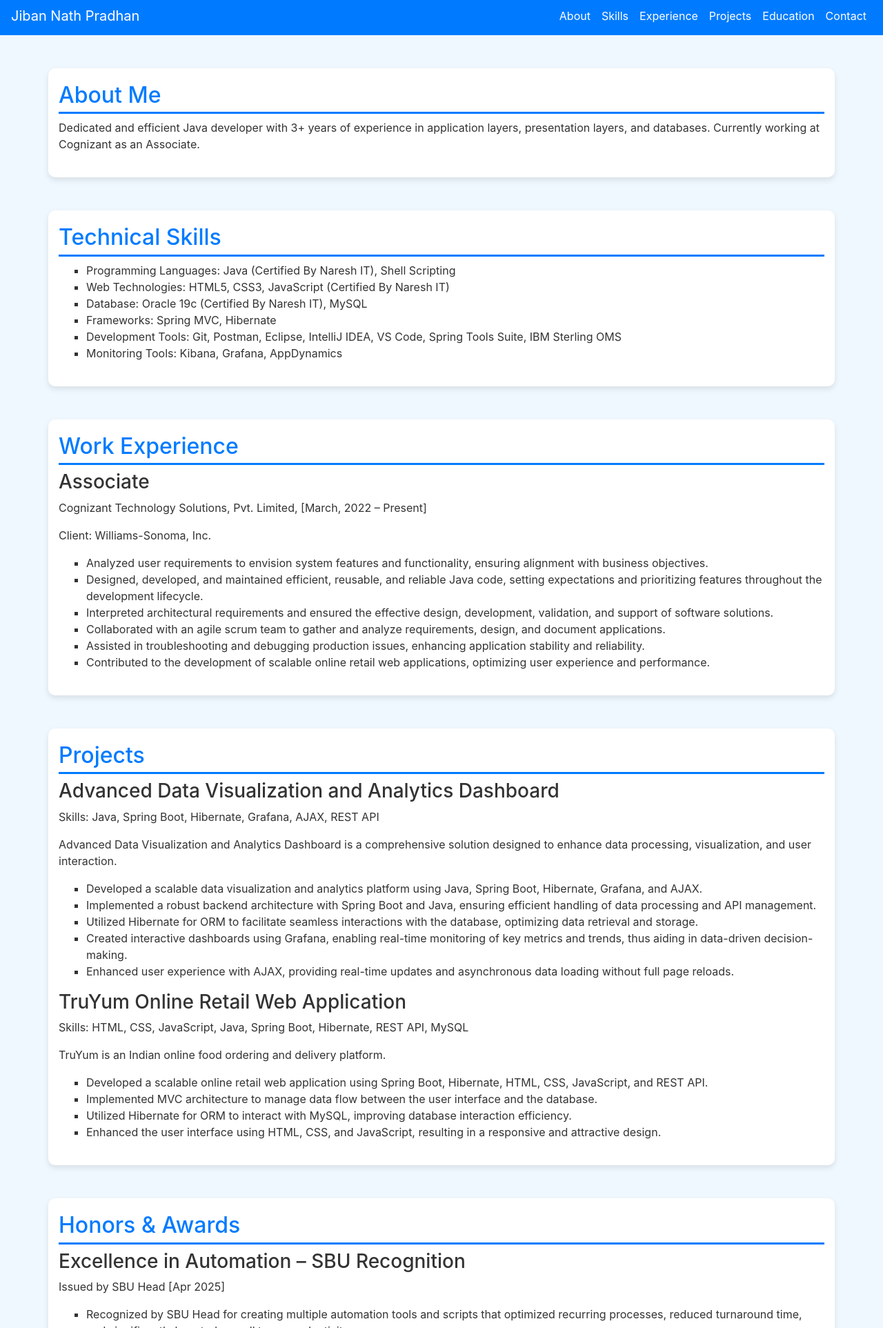
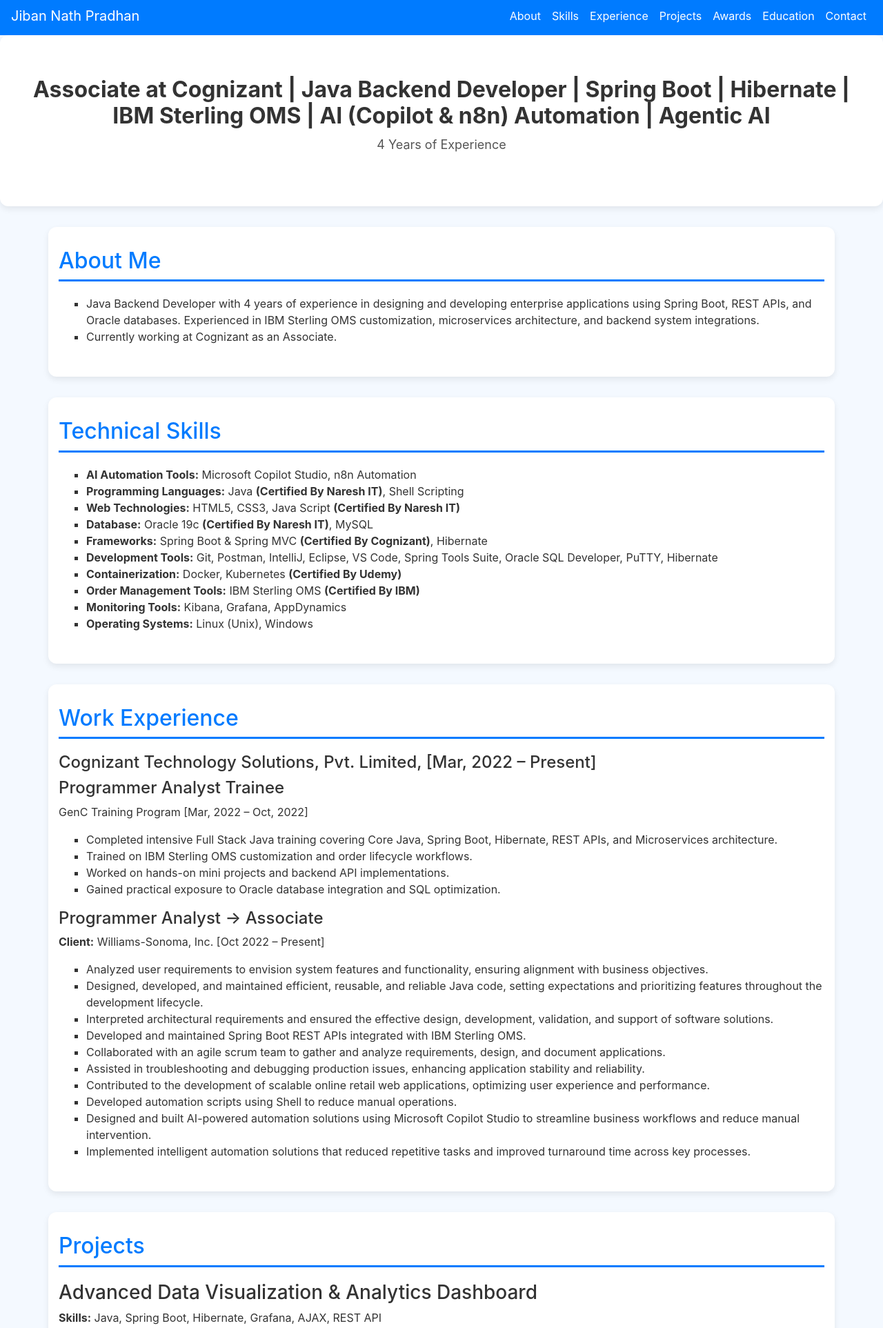
Before and after one commit to jpradhan105/portfolio, a plain HTML site: page index.html in a window 1280 px wide. Shown: the part 5-1930 px from the top of the page at 69% size. Drawn offline with nearby package versions, Linux system fonts and the light colour scheme.

Commit message:
Update index.html

```diff
--- a/index.html
+++ b/index.html
@@ -3,11 +3,11 @@
 <head>
     <meta charset="UTF-8">
     <meta name="viewport" content="width=device-width, initial-scale=1.0">
-    <title>Jiban Nath Pradhan's Portfolio</title>
+    <title>Jiban Nath Pradhan | Portfolio</title>
     <link rel="stylesheet" href="https://maxcdn.bootstrapcdn.com/bootstrap/4.5.2/css/bootstrap.min.css">
     <style>
         body {
-            background-color: #f0f8ff;
+            background-color: #f4f9ff;
             color: #333;
         }
         .navbar {
@@ -21,18 +21,31 @@
         }
         section {
             background: #ffffff;
-            padding: 20px;
-            border-radius: 10px;
-            box-shadow: 0px 4px 8px rgba(0, 0, 0, 0.1);
-            margin-bottom: 20px;
+            padding: 30px;
+            border-radius: 12px;
+            box-shadow: 0px 4px 10px rgba(0, 0, 0, 0.08);
+            margin-bottom: 30px;
         }
         h2 {
             color: #007bff;
             border-bottom: 3px solid #007bff;
-            padding-bottom: 5px;
+            padding-bottom: 8px;
+            margin-bottom: 20px;
         }
         ul {
             list-style-type: square;
+        }
+        .hero {
+            text-align: center;
+            padding: 60px 20px;
+        }
+        .hero h1 {
+            font-size: 32px;
+            font-weight: bold;
+        }
+        .hero p {
+            font-size: 18px;
+            color: #555;
         }
         a {
             color: #007bff;
@@ -48,7 +61,7 @@
 
 <nav class="navbar navbar-expand-lg navbar-dark">
   <a class="navbar-brand" href="#">Jiban Nath Pradhan</a>
-  <button class="navbar-toggler" type="button" data-toggle="collapse" data-target="#navbarNav" aria-controls="navbarNav" aria-expanded="false" aria-label="Toggle navigation">
+  <button class="navbar-toggler" type="button" data-toggle="collapse" data-target="#navbarNav">
     <span class="navbar-toggler-icon"></span>
   </button>
   <div class="collapse navbar-collapse" id="navbarNav">
@@ -57,48 +70,78 @@
       <li class="nav-item"><a class="nav-link" href="#skills">Skills</a></li>
       <li class="nav-item"><a class="nav-link" href="#experience">Experience</a></li>
       <li class="nav-item"><a class="nav-link" href="#projects">Projects</a></li>
+      <li class="nav-item"><a class="nav-link" href="#awards">Awards</a></li>
       <li class="nav-item"><a class="nav-link" href="#education">Education</a></li>
       <li class="nav-item"><a class="nav-link" href="#contact">Contact</a></li>
     </ul>
   </div>
 </nav>
 
-<section id="about" class="container mt-5">
-    <h2>About Me</h2>
-    <p>Dedicated and efficient Java developer with 3+ years of experience in application layers, presentation layers, and databases. Currently working at Cognizant as an Associate.</p>
+<section class="hero">
+    <h1>Associate at Cognizant | Java Backend Developer | Spring Boot | Hibernate | IBM Sterling OMS | AI (Copilot & n8n) Automation | Agentic AI</h1>
+    <p>4 Years of Experience</p>
 </section>
 
-<section id="skills" class="container mt-5">
+<section id="about" class="container">
+    <h2>About Me</h2>
+	<ul>
+		<li>Java Backend Developer with 4 years of experience in designing and developing enterprise applications using Spring Boot, REST APIs, and Oracle databases. Experienced in IBM Sterling OMS customization, microservices architecture, and backend system integrations.</li>
+		<li>Currently working at Cognizant as an Associate.</li>
+	</ul>
+</section>
+
+<section id="skills" class="container">
     <h2>Technical Skills</h2>
     <ul>
-        <li>Programming Languages: Java (Certified By Naresh IT), Shell Scripting</li>
-        <li>Web Technologies: HTML5, CSS3, JavaScript (Certified By Naresh IT)</li>
-        <li>Database: Oracle 19c (Certified By Naresh IT), MySQL</li>
-        <li>Frameworks: Spring MVC, Hibernate</li>
-        <li>Development Tools: Git, Postman, Eclipse, IntelliJ IDEA, VS Code, Spring Tools Suite, IBM Sterling OMS</li>
-        <li>Monitoring Tools: Kibana, Grafana, AppDynamics</li>
+		<li><strong>AI Automation Tools:</strong> Microsoft Copilot Studio, n8n Automation</li>
+        <li><strong>Programming Languages:</strong> Java <b>(Certified By Naresh IT)</b>, Shell Scripting</li>
+        <li><strong>Web Technologies:</strong> HTML5, CSS3, Java Script <b>(Certified By Naresh IT)</b></li>
+		<li><strong>Database:</strong> Oracle 19c <b>(Certified By Naresh IT)</b>, MySQL</li>
+		<li><strong>Frameworks:</strong> Spring Boot & Spring MVC <b>(Certified By Cognizant)</b>, Hibernate</li>
+		<li><strong>Development Tools:</strong> Git, Postman, IntelliJ, Eclipse, VS Code, Spring Tools Suite, Oracle SQL Developer, PuTTY, Hibernate</li>
+        <li><strong>Containerization:</strong> Docker, Kubernetes <b>(Certified By Udemy)</b></li>
+        <li><strong>Order Management Tools:</strong> IBM Sterling OMS <b>(Certified By IBM)</b></li>
+        <li><strong>Monitoring Tools:</strong> Kibana, Grafana, AppDynamics</li>
+        <li><strong>Operating Systems:</strong> Linux (Unix), Windows</li>
     </ul>
 </section>
 
-<section id="experience" class="container mt-5">
+<section id="experience" class="container">
     <h2>Work Experience</h2>
-    <h3>Associate</h3>
-    <p>Cognizant Technology Solutions, Pvt. Limited, [March, 2022 – Present]</p>
-    <p>Client: Williams-Sonoma, Inc.</p>
+
+    <h4>Cognizant Technology Solutions, Pvt. Limited, [Mar, 2022 – Present]</h4>
+
+    <h4>Programmer Analyst Trainee</h4>
+    <p>GenC Training Program [Mar, 2022 – Oct, 2022]</p>
+    <ul>
+        <li>Completed intensive Full Stack Java training covering Core Java, Spring Boot, Hibernate, REST APIs, and Microservices architecture.</li>
+        <li>Trained on IBM Sterling OMS customization and order lifecycle workflows.</li>
+        <li>Worked on hands-on mini projects and backend API implementations.</li>
+        <li>Gained practical exposure to Oracle database integration and SQL optimization.</li>
+    </ul>
+
+	<h4>Programmer Analyst → Associate</h4>
+    <p><strong>Client:</strong> Williams-Sonoma, Inc. [Oct 2022 – Present]</p>
+
     <ul>
         <li>Analyzed user requirements to envision system features and functionality, ensuring alignment with business objectives.</li>
         <li>Designed, developed, and maintained efficient, reusable, and reliable Java code, setting expectations and prioritizing features throughout the development lifecycle.</li>
         <li>Interpreted architectural requirements and ensured the effective design, development, validation, and support of software solutions.</li>
+        <li>Developed and maintained Spring Boot REST APIs integrated with IBM Sterling OMS.</li>
         <li>Collaborated with an agile scrum team to gather and analyze requirements, design, and document applications.</li>
         <li>Assisted in troubleshooting and debugging production issues, enhancing application stability and reliability.</li>
         <li>Contributed to the development of scalable online retail web applications, optimizing user experience and performance.</li>
+        <li>Developed automation scripts using Shell to reduce manual operations.</li>
+        <li>Designed and built AI-powered automation solutions using Microsoft Copilot Studio to streamline business workflows and reduce manual intervention.</li>
+        <li>Implemented intelligent automation solutions that reduced repetitive tasks and improved turnaround time across key processes.</li>
     </ul>
 </section>
 
-<section id="projects" class="container mt-5">
+<section id="projects" class="container">
     <h2>Projects</h2>
-    <h3>Advanced Data Visualization and Analytics Dashboard</h3>
-    <p>Skills: Java, Spring Boot, Hibernate, Grafana, AJAX, REST API</p>
+
+    <h3>Advanced Data Visualization & Analytics Dashboard</h3>
+    <p><strong>Skills:</strong> Java, Spring Boot, Hibernate, Grafana, AJAX, REST API</p>
     <p>Advanced Data Visualization and Analytics Dashboard is a comprehensive solution designed to enhance data processing, visualization, and user interaction.</p>
     <ul>
         <li>Developed a scalable data visualization and analytics platform using Java, Spring Boot, Hibernate, Grafana, and AJAX.</li>
@@ -107,8 +150,9 @@
         <li>Created interactive dashboards using Grafana, enabling real-time monitoring of key metrics and trends, thus aiding in data-driven decision-making.</li>
         <li>Enhanced user experience with AJAX, providing real-time updates and asynchronous data loading without full page reloads.</li>
     </ul>
+
     <h3>TruYum Online Retail Web Application</h3>
-    <p>Skills: HTML, CSS, JavaScript, Java, Spring Boot, Hibernate, REST API, MySQL</p>
+    <p><strong>Skills:</strong> HTML, CSS, Java Script, Java, Spring Boot, Hibernate, REST API, MySQL</p>
     <p>TruYum is an Indian online food ordering and delivery platform.</p>
     <ul>
         <li>Developed a scalable online retail web application using Spring Boot, Hibernate, HTML, CSS, JavaScript, and REST API.</li>
@@ -118,36 +162,50 @@
     </ul>
 </section>
 
-<section id="honors&awards" class="container mt-5">
+<section id="awards" class="container">
     <h2>Honors & Awards</h2>
-    <h3>Excellence in Automation – SBU Recognition</h3>
+
+    <h5>Bluebolt Trailblazer – Top Ideator (2025)</h5>
+    <ul>
+        <li>Recognized under Cognizant’s Bluebolt Grassroots Innovation Program for designing and presenting high-impact MVP solutions during enterprise hackathon initiatives.</li>
+    </ul>
+
+    <h5>Bluebolt Top Innovator Award – VP Recognition </h5>
+	<p>Retail Townhall Excellence Award – Cognizant [Oct, 2025]</p>
+    <ul>
+        <li>Awarded at Cognizant Retail Townhall by VP for exceptional performance and contribution to enterprise retail order management solutions.</li>
+    </ul>
+
+    <h5>Excellence in Automation – SBU Recognition</h5>
     <p>Issued by SBU Head [Apr 2025]</p>
     <ul>
         <li>Recognized by SBU Head for creating multiple automation tools and scripts that optimized recurring processes, reduced turnaround time, and significantly boosted overall team productivity.</li>
     </ul>
-    <h3>Excellence in Automation – BU Recognition</h3>
-    <p>Issued by BU Director & Project Manager [Aug 2024]</p>
+
+    <h5>Excellence in Automation – BU Recognition</h5>
+    <p>Issued by BU Director & Project Manager [Aug, 2024]</p>
     <ul>
         <li>Awarded by BU Director and Project Manager for developing impactful automation solutions that streamlined operations, improved team efficiency, and eliminated repetitive manual efforts across key workflows.</li>
     </ul>
 </section>
 
-<section id="education" class="container mt-5">
+<section id="education" class="container">
     <h2>Education</h2>
-    <p>Bachelor of Technology (B.Tech), [CGPA – 8.37]</p>
-    <p>Parala Maharaja Govt. Engineering College, Odisha, [2016 - 2020]</p>
+    <p><strong>Bachelor of Technology (B.Tech)</strong> – CGPA: 8.37</p>
+    <p>Parala Maharaja Govt. Engineering College, Odisha (2016 – 2020)</p>
 </section>
 
-<section id="contact" class="container mt-5">
+<section id="contact" class="container">
     <h2>Contact</h2>
-    <p>Email: <a href="mailto:jibannathpradhan105@gmail.com">jibannathpradhan105@gmail.com</a></p>
-    <p>Phone: +918895574969</p>
-    <p>GitHub: <a href="https://github.com/jpradhan105">github.com/jpradhan105</a></p>
-    <p>LinkedIn: <a href="http://www.linkedin.com/in/jiban-nath-pradhan">linkedin.com/in/jiban-nath-pradhan</a></p>
+    <p>Email: <a href="mailto:pradhan.jibannath@gmail.com">pradhan.jibannath@gmail.com</a></p>
+    <p>Phone: +91 8895574969</p>
+    <p>GitHub: <a href="https://github.com/jpradhan105" target="_blank">github.com/jpradhan105</a></p>
+    <p>LinkedIn: <a href="https://www.linkedin.com/in/jiban-nath-pradhan" target="_blank">linkedin.com/in/jiban-nath-pradhan</a></p>
 </section>
 
 <script src="https://code.jquery.com/jquery-3.5.1.slim.min.js"></script>
 <script src="https://cdn.jsdelivr.net/npm/@popperjs/core@2.5.3/dist/umd/popper.min.js"></script>
 <script src="https://maxcdn.bootstrapcdn.com/bootstrap/4.5.2/js/bootstrap.min.js"></script>
+
 </body>
 </html>
```
